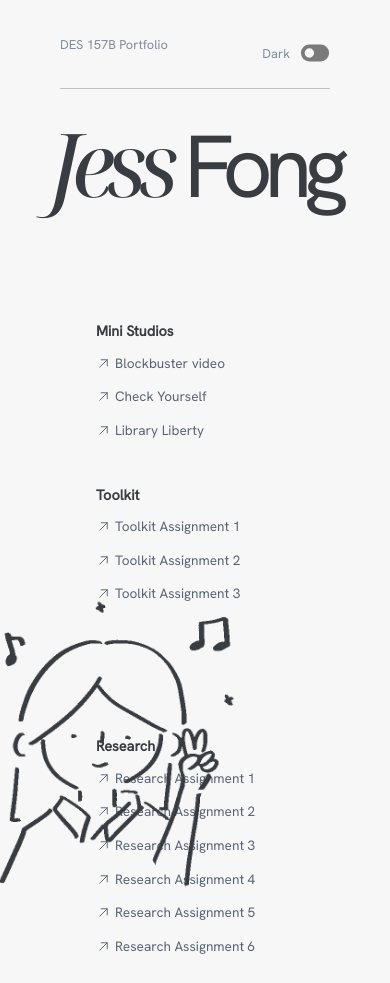
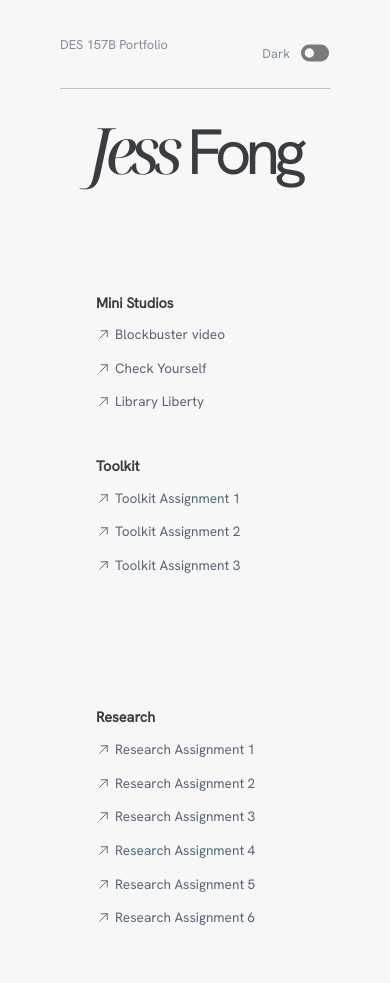
Before and after one commit to jjfong09/des157b, a plain HTML site: page index.html in a window 390 px wide. Shown: the top 983 px of the page. Drawn offline with nearby package versions, Linux system fonts and the light colour scheme.

Commit message:
responsive

```diff
--- a/styles.css
+++ b/styles.css
@@ -103,7 +103,7 @@ header{
 #gif {
 	position: absolute;
 	width: 300px;
-	right: 130px;
+	right: 50px;
 	bottom: -60px;
 }
 
@@ -254,12 +254,6 @@ footer p,footer a{
 	gap: 24px;
 }
 
-@media (max-width: 768px) {
-    #banner div:hover {
-		flex: 6;
-	}
-}
-
 
 #top-bar {
 	display: flex;
@@ -321,16 +315,41 @@ body.switch #toggle-svg {
 }
 
 /* ----------RESPONSIVE------------------ */
+
 @media (max-width: 858px) {
 	#header-container h1{
 		font-size: 9em;
+	}
+
+	body {
+		overflow: visible;
+	}
+
+	#gif {
+		visibility: hidden;
 	}
 }
 
 @media (max-width: 600px) {
 	#header-container h1{
-		font-size: 5.5em;
+		font-size: 4em;
 		letter-spacing: -0.1em;
 		margin-top: 24px;
 	}
+
+	body {
+		overflow: visible;
+	}
+
+	#gif {
+		visibility: hidden;
+	}
+
+	#left-icon, #right-icon {
+		width: 40px;
+		height: 40px;
+		margin-top: 5px;
+		animation: spin 2s ease-in-out infinite;
+	}
+
 }
```
